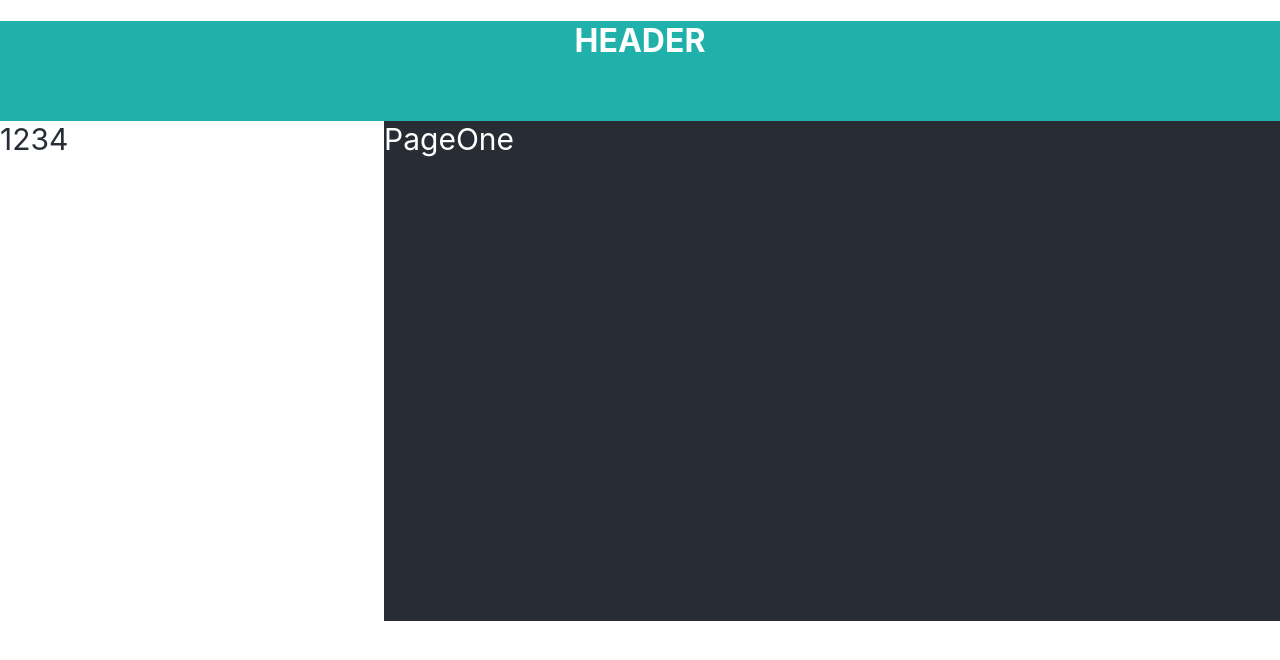
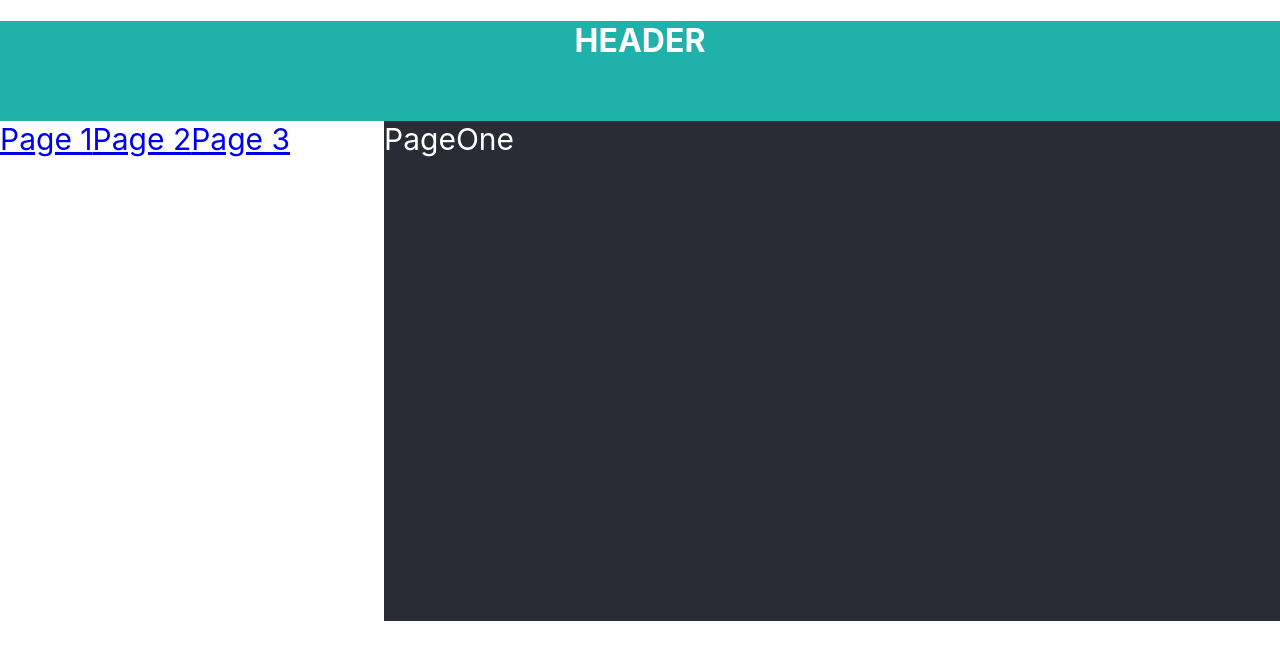
Before and after one commit to vbsm11/about-routings, a React (Create React App) app: page /page1 in a window 1280 px wide. Shown: the top 660 px of the page. Built offline with nearby package versions, Linux system fonts and the light colour scheme.

Commit message:
NavLinks

```diff
--- a/src/components/Site.tsx
+++ b/src/components/Site.tsx
@@ -1,6 +1,6 @@
 import React from 'react';
 import styles from './Site.module.css'
-import {Navigate, Route, Routes} from 'react-router-dom';
+import {Navigate, NavLink, Route, Routes} from 'react-router-dom';
 import {PageOne} from './pages/PageOne';
 import {PageTwo} from './pages/PageTwo';
 import {PageThree} from './pages/PageThree';
@@ -13,7 +13,17 @@ export const Site = () => {
             <div className={styles.header}><h1>HEADER</h1></div>
             <div className={styles.body}>
                 <div className={styles.nav}>
-                    1234
+                    <div>
+                        <NavLink to='/page1'>
+                            Page 1
+                        </NavLink>
+                        <NavLink to='/page2'>
+                            Page 2
+                        </NavLink>
+                        <NavLink to='/page3'>
+                            Page 3
+                        </NavLink>
+                    </div>
                 </div>
                 <div className={styles.content}>
                <Routes>
```
